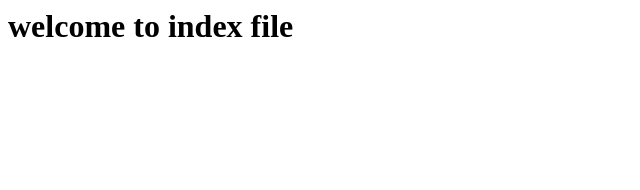
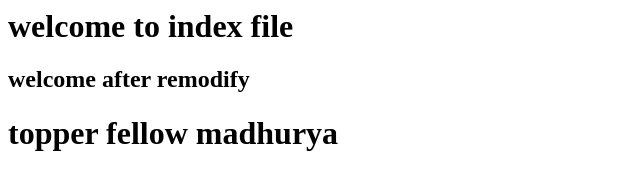
Before and after one commit to madhucrazy/madhuryamuppar, a plain HTML site: page index.html in a window 1280 px wide. Shown: the whole page, without its empty margins (0-640 px from the left). Drawn offline with Linux system fonts and the light colour scheme.

Commit message:
modified today

```diff
--- a/index.html
+++ b/index.html
@@ -4,6 +4,8 @@
     </head>
     <body>
         <h1> welcome to index file</h1>
+        <h2> welcome after remodify</h2>
+        <h1>topper fellow madhurya</h1>
     </body>
 
 </html>
```
Also changed, not shown: main.html (+4 -0 lines).
